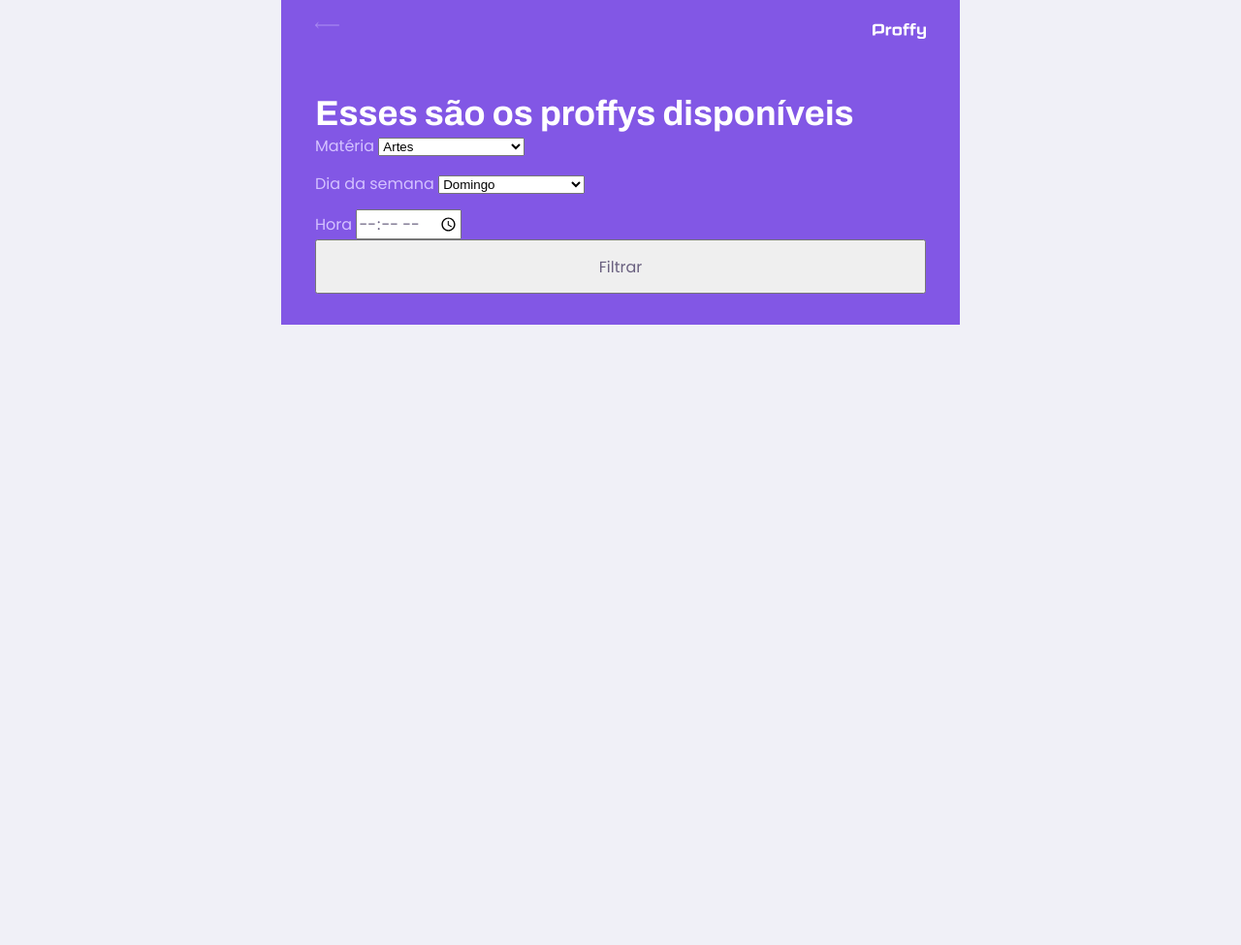
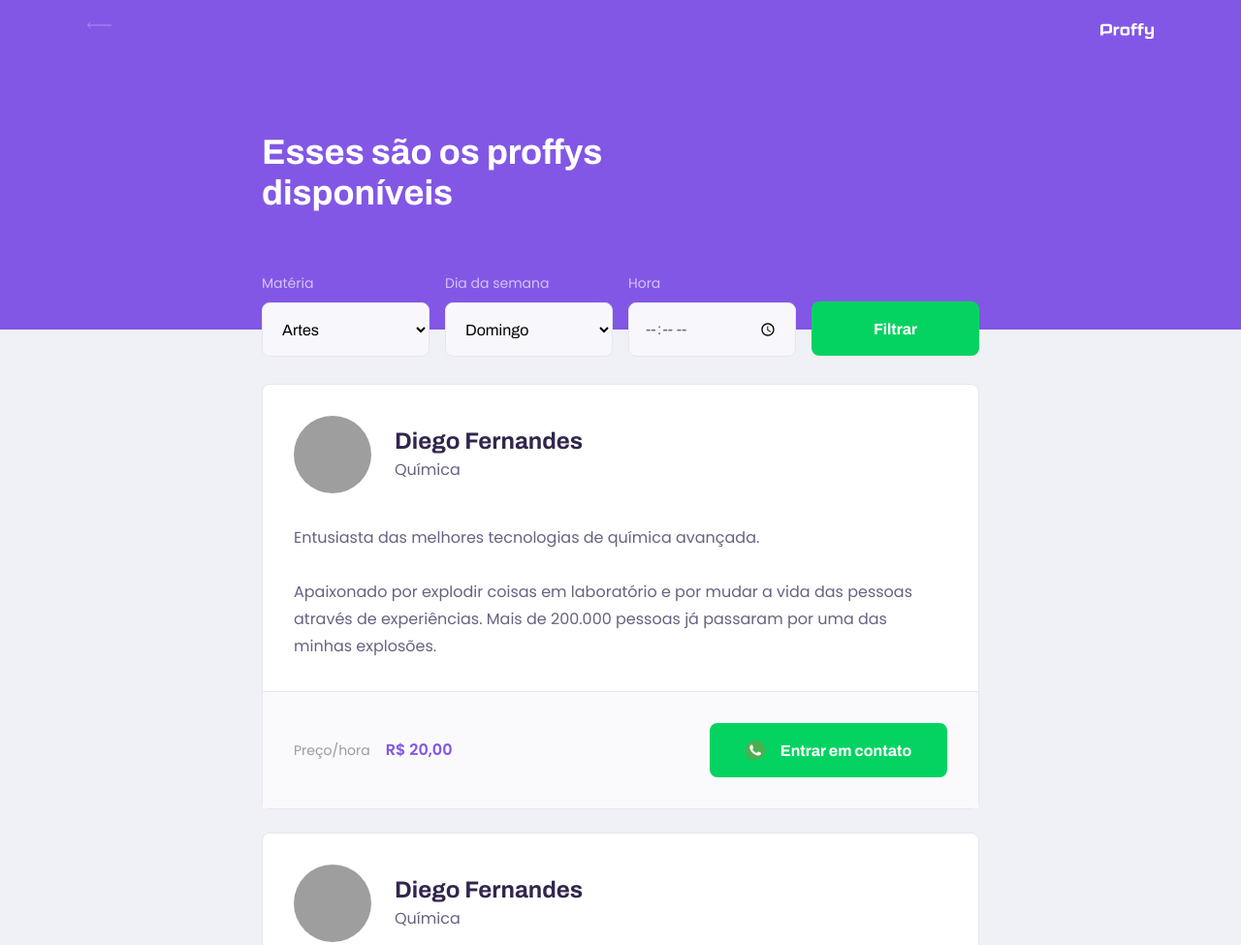
Before and after one commit to RaphaelVSouza/next-level-week-2, a plain HTML site: page study.html in a window 1280 px wide. Shown: the top 975 px of the page at 97% size. Before the commit the page ends 800 px from the top, so only its background shows below. Drawn offline with Linux system fonts and the light colour scheme; grey boxes are pictures that could not be loaded.

Commit message:
CSS da página page-study pronto

```diff
--- a/study.html
+++ b/study.html
@@ -62,6 +62,63 @@
           </form>
         </div>
       </header>
+
+      <main>
+        <article class="teacher-item">
+          <header>
+            <img
+              src="https://avatars2.githubusercontent.com/u/2254731?s=460&amp;u=0ba16a79456c2f250e7579cb388fa18c5c2d7d65&amp;v=4"
+              alt="Diego Fernandes"
+            />
+            <div>
+              <strong>Diego Fernandes</strong>
+              <span>Química</span>
+            </div>
+          </header>
+
+          <p>
+            Entusiasta das melhores tecnologias de química avançada.<br /><br />Apaixonado
+            por explodir coisas em laboratório e por mudar a vida das pessoas
+            através de experiências. Mais de 200.000 pessoas já passaram por uma
+            das minhas explosões.
+          </p>
+
+          <footer>
+            <p>Preço/hora<strong>R$ 20,00</strong></p>
+            <button type="button">
+              <img src="./images/icons/whatsapp.svg" alt="Whatsapp" />Entrar em
+              contato
+            </button>
+          </footer>
+        </article>
+        <article class="teacher-item">
+          <header>
+            <img
+              src="https://avatars2.githubusercontent.com/u/2254731?s=460&amp;u=0ba16a79456c2f250e7579cb388fa18c5c2d7d65&amp;v=4"
+              alt="Diego Fernandes"
+            />
+            <div>
+              <strong>Diego Fernandes</strong>
+              <span>Química</span>
+            </div>
+          </header>
+
+          <p>
+            Entusiasta das melhores tecnologias de química avançada.<br /><br />Apaixonado
+            por explodir coisas em laboratório e por mudar a vida das pessoas
+            através de experiências. Mais de 200.000 pessoas já passaram por uma
+            das minhas explosões.
+          </p>
+
+          <footer>
+            <p>Preço/hora<strong>R$ 20,00</strong></p>
+            <button type="button">
+              <img src="./images/icons/whatsapp.svg" alt="Whatsapp" />Entrar em
+              contato
+            </button>
+          </footer>
+        </article>
+      </main>
     </div>
   </body>
 </html>
--- a/styles/partials/page-study.css
+++ b/styles/partials/page-study.css
@@ -36,6 +36,8 @@
 .page-header .header-content {
   width: 90%;
   margin: 3.2rem auto;
+
+  position: relative;
 }
 
 .page-header .header-content strong {
@@ -59,4 +61,215 @@
 #search-teachers button {
   width: 100%;
   height: 5.6rem;
+  background-color: var(--color-secondary);
+  color: var(--color-button-text);
+  border: 0;
+  border-radius: 0.8rem;
+  font: 700 1.6rem Archivo;
+  cursor: pointer;
+  display: flex;
+  align-items: center;
+  justify-content: center;
+  transition: background 0.2s;
+  margin-top: 3.2rem;
 }
+
+#search-teachers button:hover {
+  background-color: var(--color-secondary-dark);
+}
+
+.select-block label,
+.input-block label {
+  font-size: 1.4rem;
+  color: var(--color-text-complement);
+}
+
+.input-block input,
+.select-block select {
+  width: 100%;
+  height: 5.6rem;
+  margin-top: 0.8rem;
+  border-radius: 0.8rem;
+  background-color: var(--color-input-background);
+  border: 1px solid var(--color-line-in-white);
+  outline: 0;
+  padding: 0 1.6rem;
+  font: 1.6rem Archivo;
+}
+
+.input-block {
+  position: relative;
+}
+.input-block:focus-within::after {
+  content: '';
+  width: calc(100% - 3.2rem);
+  height: 2px;
+  background: var(--color-primary-light);
+  position: absolute;
+  bottom: 0px;
+  left: 1.6rem;
+  right: 1.6rem;
+}
+
+#page-study main {
+  margin: 3.2rem auto;
+  width: 90%;
+}
+
+.teacher-item {
+  background-color: var(--color-box-base);
+  border: 1px solid var(--color-line-in-white);
+  border-radius: 0.8rem;
+  margin-top: 2.4rem;
+}
+
+.teacher-item header {
+  padding: 3.2rem 2rem;
+  display: flex;
+  align-items: center;
+}
+
+.teacher-item header img {
+  width: 8rem;
+  height: 8rem;
+  border-radius: 50%;
+}
+
+.teacher-item header div {
+  margin-left: 2.4rem;
+}
+
+.teacher-item header div strong {
+  font: 700 2.4rem Archivo;
+  display: block;
+  color: var(--color-text-title);
+}
+
+.teacher-item header div span {
+  font-size: 1.6rem;
+  display: block;
+  margin-top: 0.4rem;
+}
+
+.teacher-item > p {
+  padding: 0 2rem;
+  font-size: 1.6rem;
+  line-height: 2.8rem;
+}
+
+.teacher-item footer {
+  padding: 3.2rem 2rem;
+  background-color: var(--color-box-footer);
+  border-top: 1px solid var(--color-line-in-white);
+  margin-top: 3.2rem;
+
+  display: flex;
+  align-items: center;
+  justify-content: space-between;
+}
+
+.teacher-item footer p {
+  font-size: 1.4rem;
+  line-height: 2.4rem;
+  color: var(--color-text-complement);
+}
+
+.teacher-item footer p strong {
+  font-size: 1.6rem;
+  color: var(--color-primary);
+  display: block;
+}
+
+.teacher-item footer button {
+  width: 20rem;
+  height: 5.6rem;
+  background: var(--color-secondary);
+  border: 0;
+  border-radius: 0.8rem;
+  cursor: pointer;
+  color: var(--color-button-text);
+  font: 700 1.4rem Archivo;
+
+  display: flex;
+  align-items: center;
+  justify-content: space-evenly;
+
+  text-decoration: none;
+
+  transition: background 0.2s;
+  margin-left: 1.6rem;
+}
+
+.teacher-item footer button:hover {
+  background: var(--color-secondary-dark);
+}
+
+@media (min-width: 700px) {
+  #page-study #container {
+    max-width: 100vw;
+  }
+
+  .page-header {
+    height: 340px;
+  }
+
+  .page-header .top-bar-container {
+    max-width: 1100px;
+  }
+
+  .page-header .header-content {
+    max-width: 740px;
+
+    margin: 0 auto;
+    flex: 1 1;
+    padding-bottom: 48px;
+    display: flex;
+    flex-direction: column;
+    justify-content: center;
+  }
+
+  .page-header .header-content strong {
+    max-width: 370px;
+  }
+
+  .teacher-item header,
+  .teacher-item footer {
+    padding: 32px;
+  }
+
+  #search-teachers {
+    display: grid;
+    grid-template-columns: repeat(4, 1fr);
+    column-gap: 16px;
+    position: absolute;
+    bottom: -28px;
+  }
+
+  #page-study main {
+    padding: 32px 0;
+    max-width: 740px;
+    margin: 0 auto;
+  }
+
+  #search-teachers .select-block {
+    margin-bottom: 0;
+  }
+
+  .teacher-item > p {
+    padding: 0 32px;
+  }
+  .teacher-item footer p strong {
+    display: initial;
+    margin-left: 16px;
+  }
+
+  .teacher-item footer button {
+    width: 245px;
+    font-size: 16px;
+    justify-content: center;
+  }
+
+  .teacher-item footer button img {
+    margin-right: 16px;
+  }
+}
```
